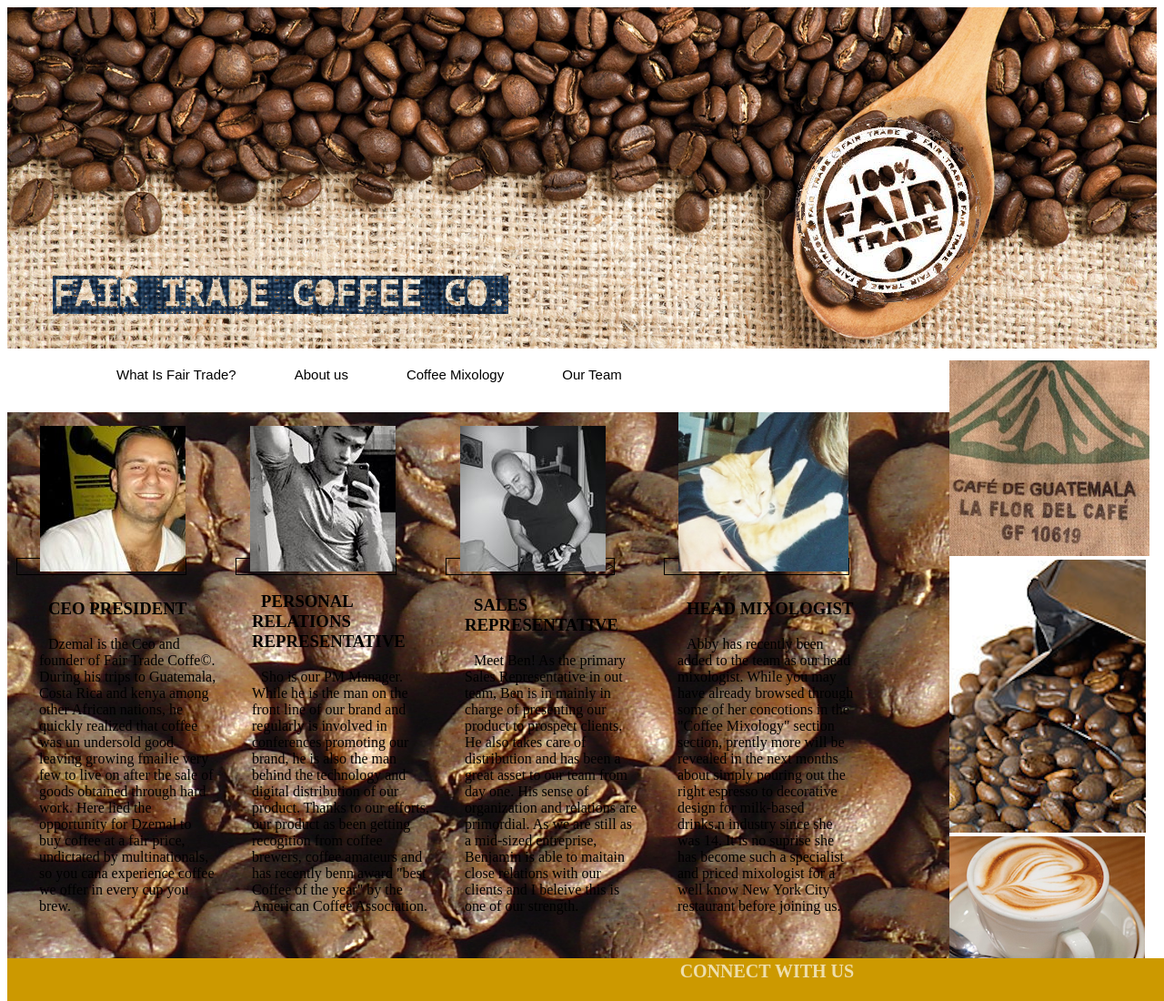
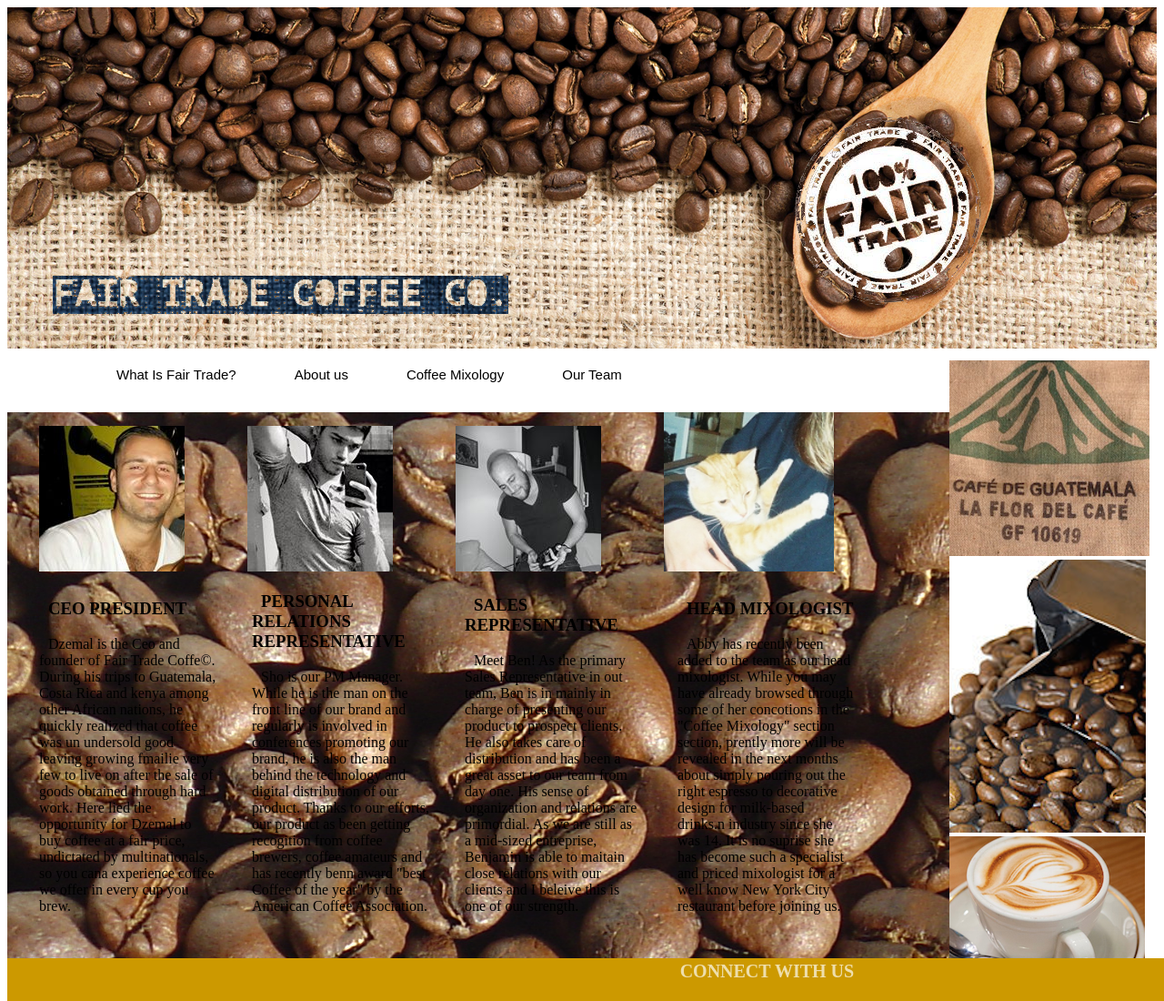
Before and after one commit to abbyryan/fairtrade, a plain HTML site: page ourteam.html in a window 1280 px wide. Shown: the top 1100 px of the page at 91% size. Drawn offline with Linux system fonts and the light colour scheme.

Commit message:
removed borders

```diff
--- a/css/layout.css
+++ b/css/layout.css
@@ -298,7 +298,6 @@ span{
 .picSize{
 	width:180px;
 	height:300px;
-	border:1px solid black;
 	display:inline;
 	margin-right:50px;
 	padding-left:15px;
--- a/ourteam.html
+++ b/ourteam.html
@@ -23,7 +23,7 @@
 		<div class="box">
 			<div class=picSize><img src="images/DM.png" class="DM"></div>
 			<div class=picSize><img src="images/sho.png" class"sho"></div>
-			<div class=picSize><img src="images/benfacebook.png" class"ben">></div>
+			<div class=picSize><img src="images/benfacebook.png" class"ben"></div>
 			<div class=picSize><img src="images/abby.png" class="abby"></div>
 		</div>
 		<div class="Textpic">
```
